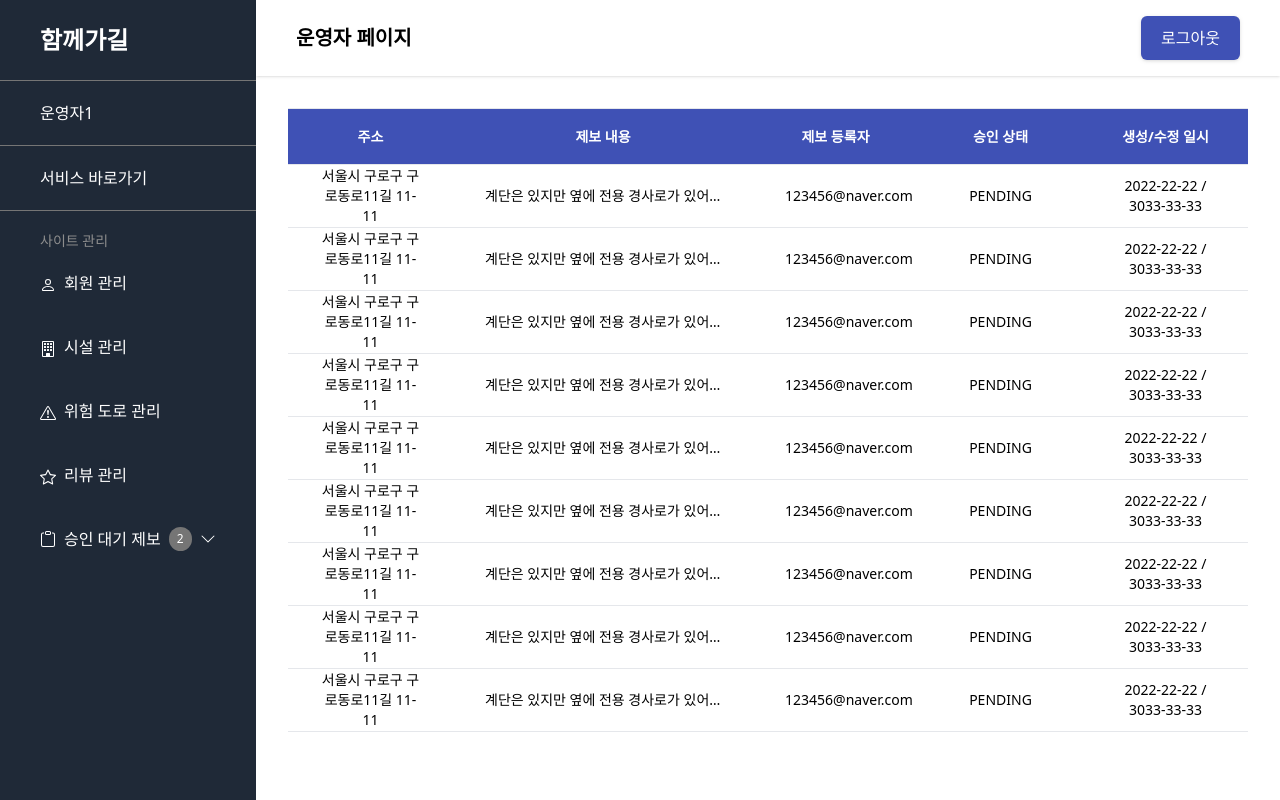
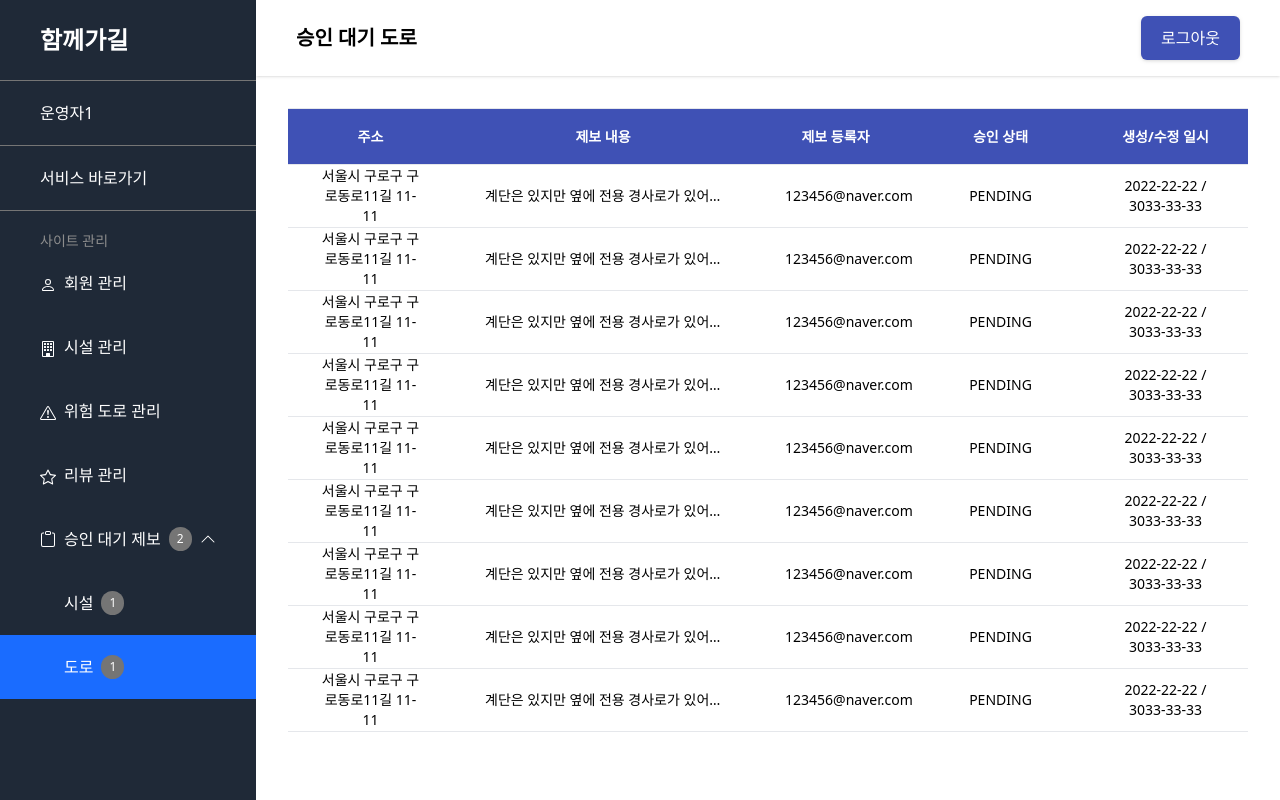
Before and after one commit to SESAC-TEAM-SLOPED/sloped-fe, a React (Create React App) app: page /admin/reports/road in a window 1280 px wide. Built offline with nearby package versions, Linux system fonts and the light colour scheme.

Commit message:
Fix: 임시 커밋

```diff
--- a/src/components/AdminLayout/AdminSidebar.tsx
+++ b/src/components/AdminLayout/AdminSidebar.tsx
@@ -18,7 +18,10 @@ const AdminSidebar = () => {
   const pendingRoadReports = 1;
 
   useEffect(() => {
-    if (pathname === "/admin/reports/facility") {
+    if (
+      pathname.includes("/admin/reports/facility") ||
+      pathname.includes("/admin/reports/road")
+    ) {
       setIsSubMenuOpen(true);
     }
   }, [pathname]);
@@ -86,7 +89,7 @@ const AdminSidebar = () => {
           <div className="">
             <Link
               to="/admin/reports/facility"
-              className={`flex items-center px-16 py-5 w-full text-left ${pathname === "/admin/reports/facility" ? "bg-[#1A6CFF]" : ""}`}
+              className={`flex items-center px-16 py-5 w-full text-left ${pathname.includes("/admin/reports/facility") ? "bg-[#1A6CFF]" : ""}`}
             >
               시설
               <span className="ml-2 text-xs bg-[#757575] px-2 py-1 rounded-full">
@@ -95,7 +98,7 @@ const AdminSidebar = () => {
             </Link>
             <Link
               to="/admin/reports/road"
-              className={`flex items-center px-16 py-5 w-full text-left ${pathname === "pendingRoads" ? "bg-[#1A6CFF]" : ""}`}
+              className={`flex items-center px-16 py-5 w-full text-left ${pathname.includes("/admin/reports/road") ? "bg-[#1A6CFF]" : ""}`}
             >
               도로
               <span className="ml-2 text-xs bg-[#757575] px-2 py-1 rounded-full">
--- a/src/components/AdminLayout/AdminTitle.tsx
+++ b/src/components/AdminLayout/AdminTitle.tsx
@@ -1,12 +1,21 @@
-import { useLocation } from "react-router-dom";
+import { useLocation, useParams } from "react-router-dom";
 import Button from "../ui/Button";
 
 const AdminTitle = () => {
-  const location = useLocation();
-  console.log(location);
+  const { pathname } = useLocation();
+  const { id } = useParams();
 
   const getHeaderTitle = () => {
-    switch (location.pathname) {
+    if (id) {
+      if (pathname.includes("facility")) {
+        return "승인 대기 시설";
+      }
+      if (pathname.includes("road")) {
+        return "승인 대기 도로";
+      }
+    }
+
+    switch (pathname) {
       case "members":
         return "회원 관리";
       case "facilities":
@@ -19,7 +28,7 @@ const AdminTitle = () => {
         return "승인 대기 제보";
       case "/admin/reports/facility":
         return "승인 대기 시설";
-      case "pendingRoads":
+      case "/admin/reports/road":
         return "승인 대기 도로";
       default:
         return "운영자 페이지";
--- a/src/components/AdminReportsTable/AdminReportsTable.tsx
+++ b/src/components/AdminReportsTable/AdminReportsTable.tsx
@@ -1,4 +1,4 @@
-import { useLocation } from "react-router-dom";
+import { useLocation, useNavigate } from "react-router-dom";
 
 type Props = {
   data: any[];
@@ -6,6 +6,7 @@ type Props = {
 
 const AdminReportsTable = ({ data }: Props) => {
   const { pathname } = useLocation();
+  const navigate = useNavigate();
 
   if (pathname.includes("facility")) {
     return (
@@ -22,7 +23,11 @@ const AdminReportsTable = ({ data }: Props) => {
         </thead>
         <tbody>
           {data.map((report) => (
-            <tr key={report.id} className="hover:bg-[#F5F5F5] h-14">
+            <tr
+              key={report.id}
+              className="hover:bg-[#F5F5F5] h-14 cursor-pointer"
+              onClick={() => navigate(`/admin/reports/facility/${report.id}`)}
+            >
               <td className="border-y px-8 text-center">{report.name}</td>
               <td className="border-y px-6 text-center">{report.type}</td>
               <td className="border-y px-8 truncate">{report.description}</td>
@@ -52,7 +57,11 @@ const AdminReportsTable = ({ data }: Props) => {
         </thead>
         <tbody>
           {data.map((report) => (
-            <tr key={report.id} className="hover:bg-[#F5F5F5] h-14">
+            <tr
+              key={report.id}
+              className="hover:bg-[#F5F5F5] h-14 cursor-pointer"
+              onClick={() => navigate(`/admin/reports/road/${report.id}`)}
+            >
               <td className="border-y px-8 text-center">{report.address}</td>
               <td className="border-y px-8 truncate">{report.description}</td>
               <td className="border-y px-8 text-center">
--- a/src/pages/AdminReport/AdminReport.tsx
+++ b/src/pages/AdminReport/AdminReport.tsx
@@ -57,7 +57,7 @@ const facilityData = [
 
 const roadData = [
   {
-    id: 1,
+    id: 11,
     address: "서울시 구로구 구로동로11길 11-11",
     description:
       "계단은 있지만 옆에 전용 경사로가 있어서 이용하기 편해요ddskjdksjdksjdksjksjdksjdksjdksjdk",
@@ -67,7 +67,7 @@ const roadData = [
     updatedAt: "3033-33-33",
   },
   {
-    id: 1,
+    id: 12,
     address: "서울시 구로구 구로동로11길 11-11",
     description:
       "계단은 있지만 옆에 전용 경사로가 있어서 이용하기 편해요ddskjdksjdksjdksjksjdksjdksjdksjdk",
@@ -77,7 +77,7 @@ const roadData = [
     updatedAt: "3033-33-33",
   },
   {
-    id: 1,
+    id: 13,
     address: "서울시 구로구 구로동로11길 11-11",
     description:
       "계단은 있지만 옆에 전용 경사로가 있어서 이용하기 편해요ddskjdksjdksjdksjksjdksjdksjdksjdk",
@@ -87,7 +87,7 @@ const roadData = [
     updatedAt: "3033-33-33",
   },
   {
-    id: 1,
+    id: 14,
     address: "서울시 구로구 구로동로11길 11-11",
     description:
       "계단은 있지만 옆에 전용 경사로가 있어서 이용하기 편해요ddskjdksjdksjdksjksjdksjdksjdksjdk",
@@ -97,7 +97,7 @@ const roadData = [
     updatedAt: "3033-33-33",
   },
   {
-    id: 1,
+    id: 15,
     address: "서울시 구로구 구로동로11길 11-11",
     description:
       "계단은 있지만 옆에 전용 경사로가 있어서 이용하기 편해요ddskjdksjdksjdksjksjdksjdksjdksjdk",
@@ -107,7 +107,7 @@ const roadData = [
     updatedAt: "3033-33-33",
   },
   {
-    id: 1,
+    id: 16,
     address: "서울시 구로구 구로동로11길 11-11",
     description:
       "계단은 있지만 옆에 전용 경사로가 있어서 이용하기 편해요ddskjdksjdksjdksjksjdksjdksjdksjdk",
@@ -117,7 +117,7 @@ const roadData = [
     updatedAt: "3033-33-33",
   },
   {
-    id: 1,
+    id: 17,
     address: "서울시 구로구 구로동로11길 11-11",
     description:
       "계단은 있지만 옆에 전용 경사로가 있어서 이용하기 편해요ddskjdksjdksjdksjksjdksjdksjdksjdk",
@@ -127,7 +127,7 @@ const roadData = [
     updatedAt: "3033-33-33",
   },
   {
-    id: 1,
+    id: 18,
     address: "서울시 구로구 구로동로11길 11-11",
     description:
       "계단은 있지만 옆에 전용 경사로가 있어서 이용하기 편해요ddskjdksjdksjdksjksjdksjdksjdksjdk",
@@ -137,7 +137,7 @@ const roadData = [
     updatedAt: "3033-33-33",
   },
   {
-    id: 1,
+    id: 19,
     address: "서울시 구로구 구로동로11길 11-11",
     description:
       "계단은 있지만 옆에 전용 경사로가 있어서 이용하기 편해요ddskjdksjdksjdksjksjdksjdksjdksjdk",
--- /dev/null
+++ b/src/pages/AdminReportDetail/AdminReportDetail.tsx
@@ -0,0 +1,5 @@
+const AdminReportDetail = () => {
+  return <></>;
+};
+
+export default AdminReportDetail;
--- a/src/routes/Router.tsx
+++ b/src/routes/Router.tsx
@@ -22,6 +22,7 @@ import AdminPageLogin from "../pages/AdminPage/AdminPageLogin";
 import AdminPage from "../pages/AdminPage/AdminPage";
 import AdminReport from "../pages/AdminReport/AdminReport";
 import AdminLayout from "../components/AdminLayout/AdminLayout";
+import AdminReportDetail from "../pages/AdminReportDetail/AdminReportDetail";
 
 const Router = () => {
   return (
@@ -52,6 +53,14 @@ const Router = () => {
           <Route path="/admin/base" element={<AdminPage />} />
           <Route path="/admin/reports/facility" element={<AdminReport />} />
           <Route path="/admin/reports/road" element={<AdminReport />} />
+          <Route
+            path="/admin/reports/facility/:id"
+            element={<AdminReportDetail />}
+          />
+          <Route
+            path="/admin/reports/road/:id"
+            element={<AdminReportDetail />}
+          />
         </Route>
       </Routes>
     </BrowserRouter>
```
